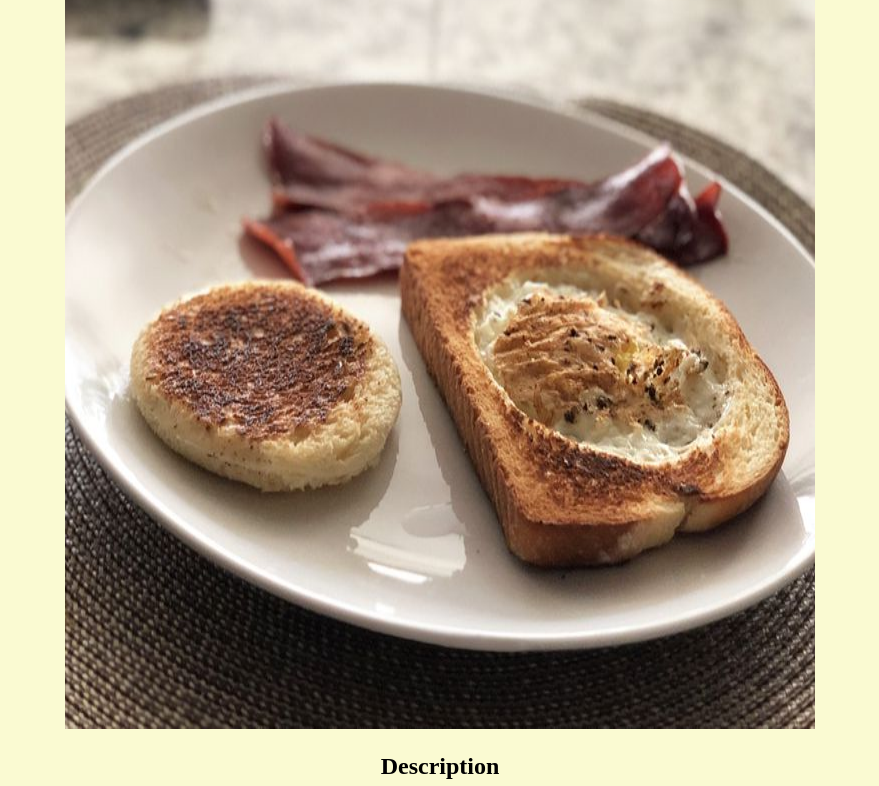
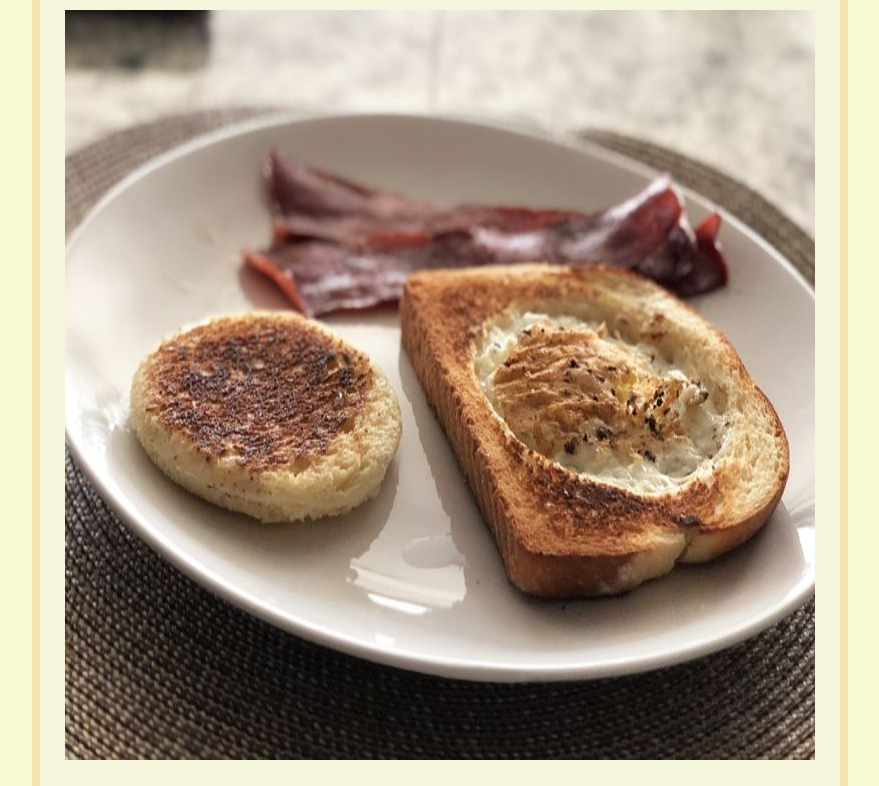
Before and after one commit to illkyo/odin-recipes, a plain HTML site: page recipes/egg-in-a-hole.html in a window 1280 px wide. Shown: the part 101-887 px from the top of the page, without its empty margins (200-1079 px from the left). Drawn offline with Linux system fonts and the light colour scheme.

Commit message:
feat: separate recipe content from background

```diff
--- a/recipes/egg-in-a-hole.html
+++ b/recipes/egg-in-a-hole.html
@@ -7,7 +7,7 @@
   <link rel="stylesheet" href="../styles.css">
 </head>
 <body>
-  <div class="container">
+  <div class="container recipe-card">
     <h1>Egg in a Hole</h1>
     <img src="./images/egg-in-a-hole.jpg" height="750px" width="750px">
     <h2>Description</h2>
--- a/styles.css
+++ b/styles.css
@@ -17,6 +17,8 @@ body {
 
 .header {
   background-color: #FFE062;
+  border: 8px solid #F3E5AB;
+  padding: 10px;
   color: white;
   text-align: center;
 }
@@ -37,3 +39,16 @@ body {
   text-decoration: none;
   font-weight: bold;
 }
+
+.container.recipe-card {
+  background-color: #F5F5DC;
+  border: 8px solid #F3E5AB;
+  color: #F8DE7E;
+  font-weight: bold;
+  font-size: larger;
+}
+
+.sub {
+  border-style: dotted;
+  border-width: 6px;
+}
```
Also changed, not shown: recipes/egg-in-a-pepper.html (+1 -1 lines), recipes/egg-sandwich.html (+1 -1 lines).
